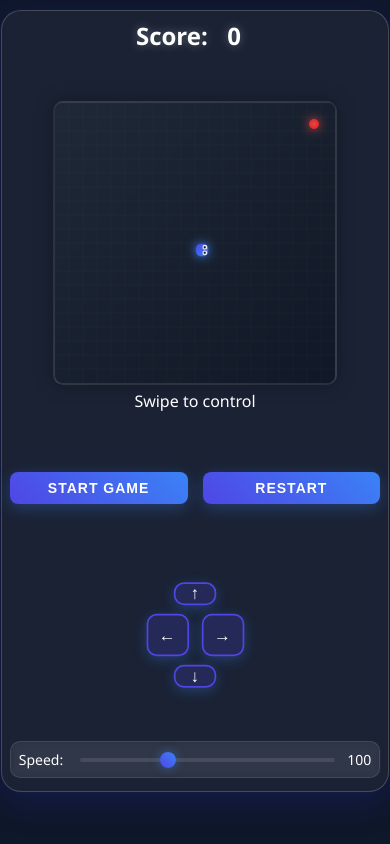
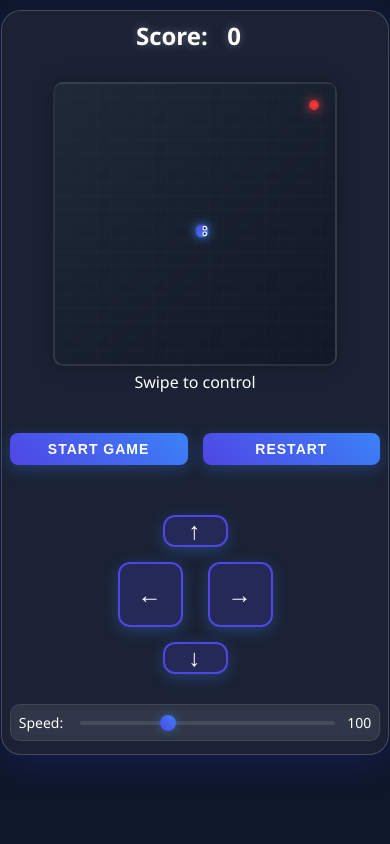
Before and after one commit to NickyHate/snake_game, a plain HTML site: page index.html in a window 390 px wide. Drawn offline with Linux system fonts and the light colour scheme.

Commit message:
Increase bottom padding and control buttons size for mobile

```diff
--- a/styles.css
+++ b/styles.css
@@ -169,19 +169,19 @@ button:active {
 @media (max-width: 500px) {
     body {
         align-items: flex-start;
-        padding: 10px 0 70px;
+        padding: 10px 0 140px;
         min-height: -webkit-fill-available;
     }
 
     .game-container {
         padding: 0.5rem;
         width: 95%;
-        min-height: calc(100vh - 80px);
+        min-height: calc(100vh - 160px);
         display: flex;
         flex-direction: column;
         justify-content: space-between;
         gap: 10px;
-        margin-bottom: env(safe-area-inset-bottom, 20px);
+        margin-bottom: env(safe-area-inset-bottom, 40px);
     }
 
     .score-board {
@@ -203,9 +203,9 @@ button:active {
     .mobile-controls {
         display: flex;
         order: 2;
-        gap: 10px;
-        transform: scale(0.85);
-        margin-bottom: 10px;
+        gap: 15px;
+        transform: scale(1);
+        margin-bottom: 15px;
     }
 
     .settings {
@@ -229,27 +229,27 @@ button:active {
     }
 
     .control-btn {
-        width: 50px;
-        height: 50px;
-        font-size: 20px;
+        width: 65px;
+        height: 65px;
+        font-size: 24px;
     }
 
     .horizontal-controls {
-        gap: 15px;
+        gap: 25px;
     }
 }
 
 /* Для iPhone с вырезом */
 @supports (padding: max(0px)) {
     body {
-        padding-bottom: max(70px, env(safe-area-inset-bottom) + 20px);
+        padding-bottom: max(140px, env(safe-area-inset-bottom) + 40px);
     }
 }
 
 /* Для очень маленьких экранов */
 @media (max-height: 700px) {
     body {
-        padding-bottom: 90px;
+        padding-bottom: 180px;
     }
 
     #gameCanvas {
@@ -257,8 +257,8 @@ button:active {
     }
 
     .mobile-controls {
-        transform: scale(0.75);
-        margin: 5px 0;
+        transform: scale(0.9);
+        margin: 10px 0;
     }
 
     .settings {
@@ -267,7 +267,7 @@ button:active {
     }
 
     .controls {
-        margin-bottom: 25px;
+        margin-bottom: 35px;
     }
 
     button {
```
